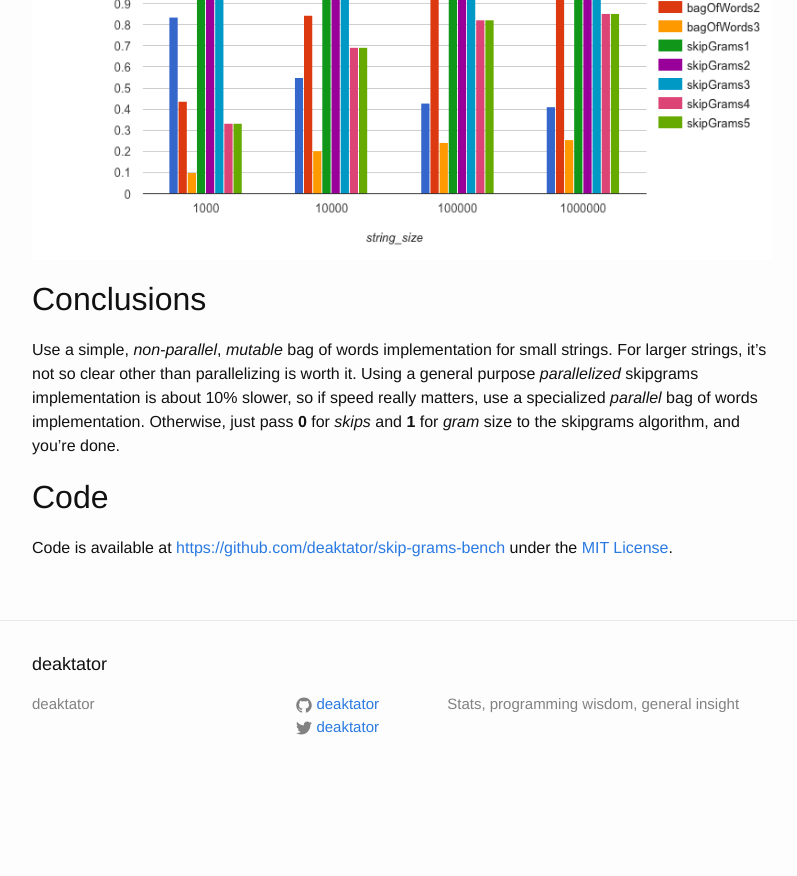
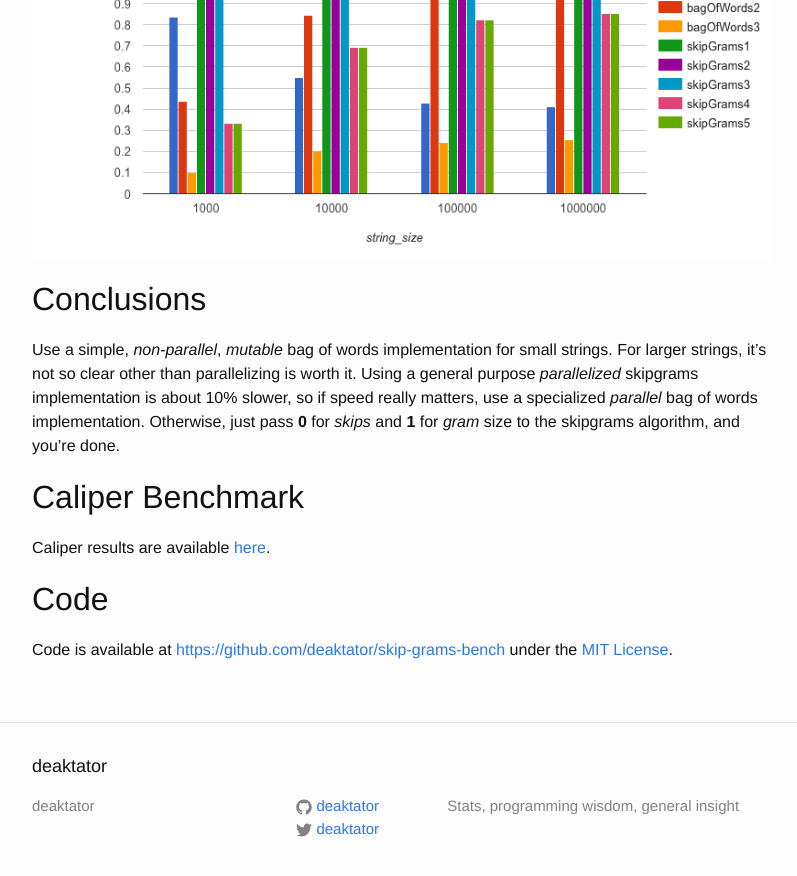
Before and after one commit to deaktator/deaktator.github.io, a Jekyll site: the page built from _posts/2015-08-16-benchmarking-bag-of-words.md, in a window 1280 px wide and 900 px high, scrolled down 3564 px. Shown: the top 876 px of the window, without its empty margins (238-1035 px from the left). Built offline with Jekyll 4.4.1, drawn with Linux system fonts in a browser that asks for light colours; before the commit the page ends 4362 px from its top, so only the background shows below that.

Commit message:
added caliper link.

```diff
--- a/_posts/2015-08-16-benchmarking-bag-of-words.md
+++ b/_posts/2015-08-16-benchmarking-bag-of-words.md
@@ -96,6 +96,11 @@ so clear other than parallelizing is worth it.  Using a general purpose *paralle
 is about 10% slower, so if speed really matters, use a specialized *parallel* bag of words implementation.  Otherwise,
 just pass **0** for *skips* and **1** for *gram* size to the skipgrams algorithm, and you're done.
 
+## Caliper Benchmark
+
+Caliper results are available
+[here](https://microbenchmarks.appspot.com/runs/9617b19a-b94f-4f57-8c09-464c4e8b4833#r:scenario.benchmarkSpec.methodName,scenario.benchmarkSpec.parameters.size,scenario.vmSpec.properties.java.vm.info).
+
 ## Code
 
 Code is available at [https://github.com/deaktator/skip-grams-bench](https://github.com/deaktator/skip-grams-bench)
```
